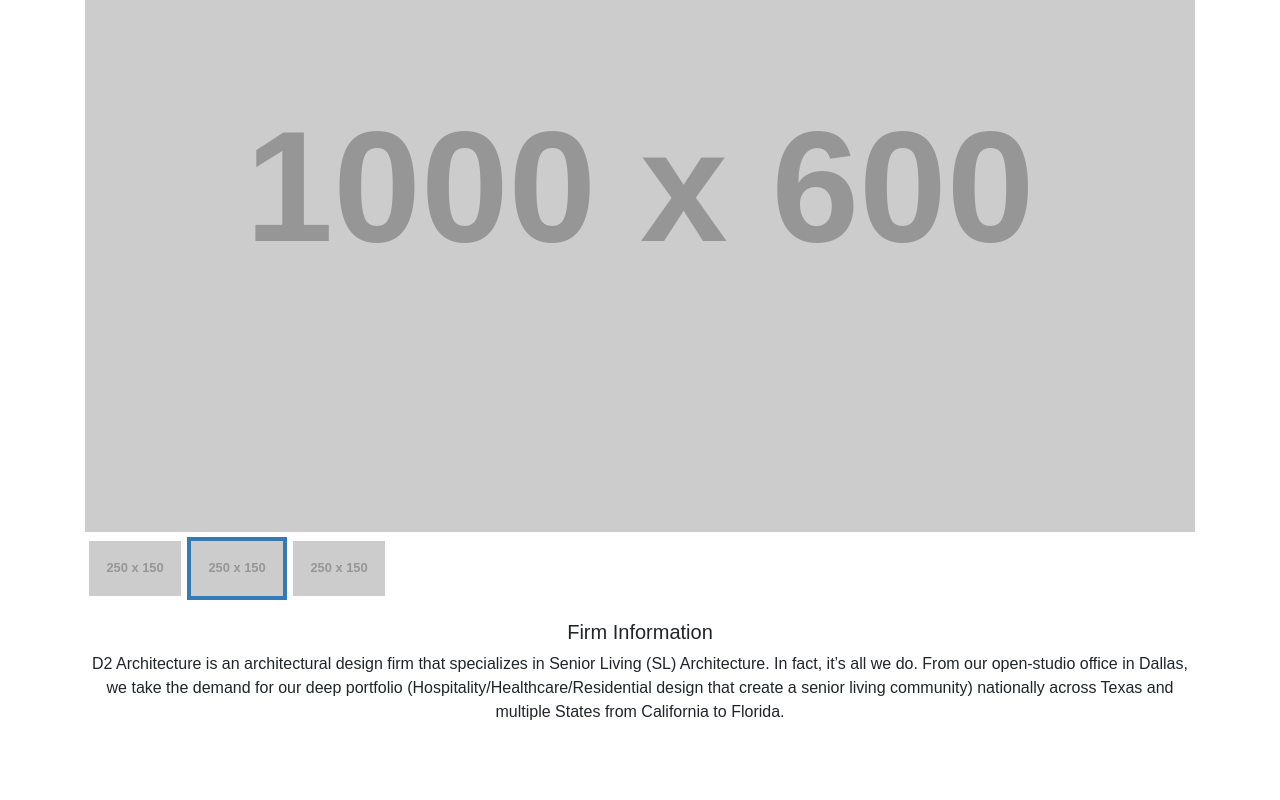
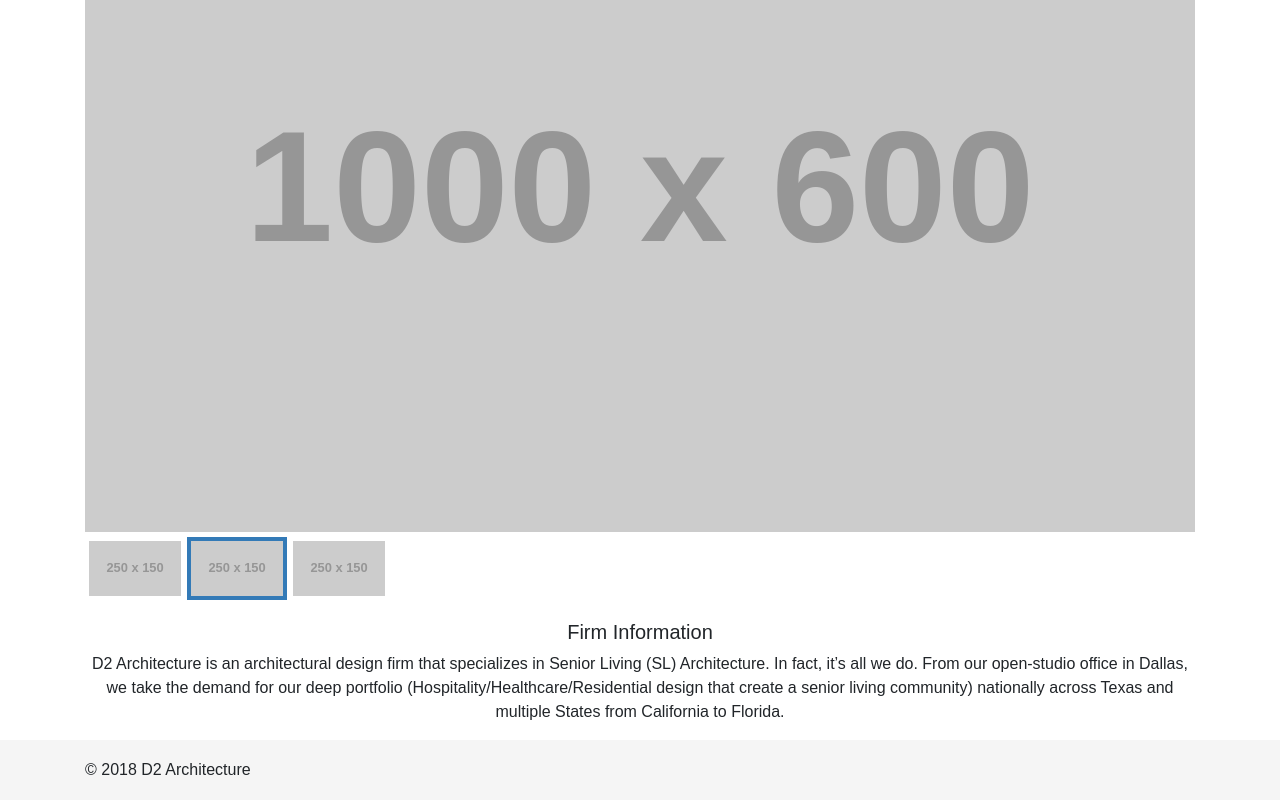
Before and after one commit to robb1ssell/d2-website, a React (Create React App) app: page / in a window 1280 px wide. Shown: the part 251-1051 px from the top of the page. Before the commit the page ends 991 px from the top, so only its background shows below. Built offline with nearby package versions, Linux system fonts and the light colour scheme.

Commit message:
added footer component, styled with bs, working

```diff
--- a/src/App.js
+++ b/src/App.js
@@ -3,6 +3,7 @@ import './styles/App.css';
 import './styles/burger-style.css';
 import Header from './components/Header';
 import Main from './components/Main';
+import Footer from './components/Footer';
 
 class App extends Component {
 
@@ -11,6 +12,7 @@ class App extends Component {
       <div id="master-container">
         <Header/>
         <Main/>
+        <Footer/>
       </div>
     );
   }
--- /dev/null
+++ b/src/components/Footer.jsx
@@ -0,0 +1,19 @@
+import React, { Component } from 'react';
+
+class Footer extends Component {
+  render() {
+    return (
+      <div id="footer-content">
+        <footer className="footer">
+          <div className="container">
+            <span>
+              &copy; 2018 D2 Architecture
+            </span>
+          </div>
+        </footer>
+      </div>
+    );
+  }
+}
+
+export default Footer;
--- a/src/components/Header.jsx
+++ b/src/components/Header.jsx
@@ -14,7 +14,7 @@ class Header extends React.Component {
     return (
       <div id="header-master">
         <header>
-          <div id="header-content" className="container-fluid">
+          <div id="header-content" className="container">
             <div className="row">
               <div className="col-sm-12">
                 {/****  TODO: Close menu when a link is clicked  ****/}
--- a/src/styles/App.css
+++ b/src/styles/App.css
@@ -1,3 +1,8 @@
+html {
+  position: relative;
+  min-height: 100%;
+}
+
 body {
   overflow-x: hidden;
   overflow-y: auto;
@@ -5,6 +10,7 @@ body {
   -webkit-box-sizing: border-box;
      -moz-box-sizing: border-box;
           box-sizing: border-box;
+  margin-bottom: 60px; /* Margin bottom by footer height */
 }
 
 h1 {
@@ -41,14 +47,11 @@ nav {
   margin-top: 12px;
 }
 
-.header {
-  background-color: #222;
+.footer {
+  position: absolute;
+  bottom: 0;
+  width: 100%;
+  height: 60px; /* Set the fixed height of the footer here */
+  line-height: 60px; /* Vertically center the text there */
+  background-color: #f5f5f5;
 }
-
-.App-title {
-  font-size: 1.5em;
-}
-
-.App-intro {
-  font-size: large;
-}
```
